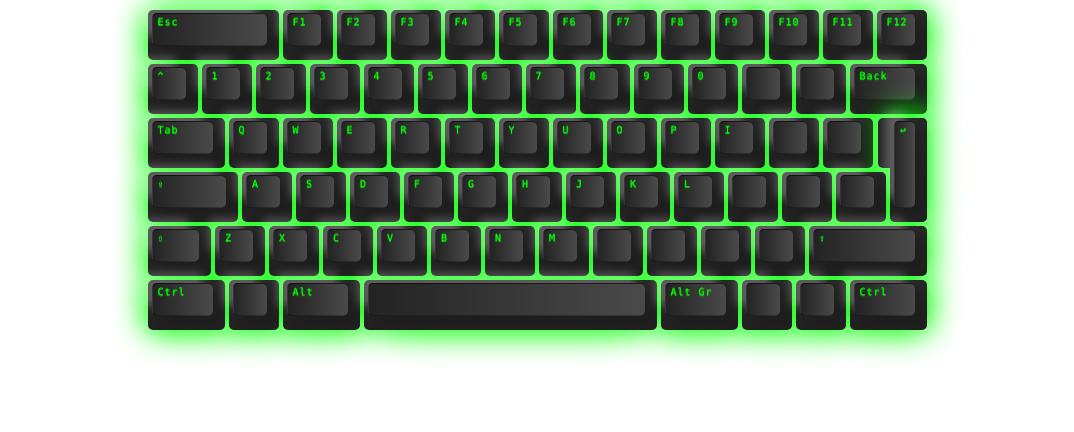
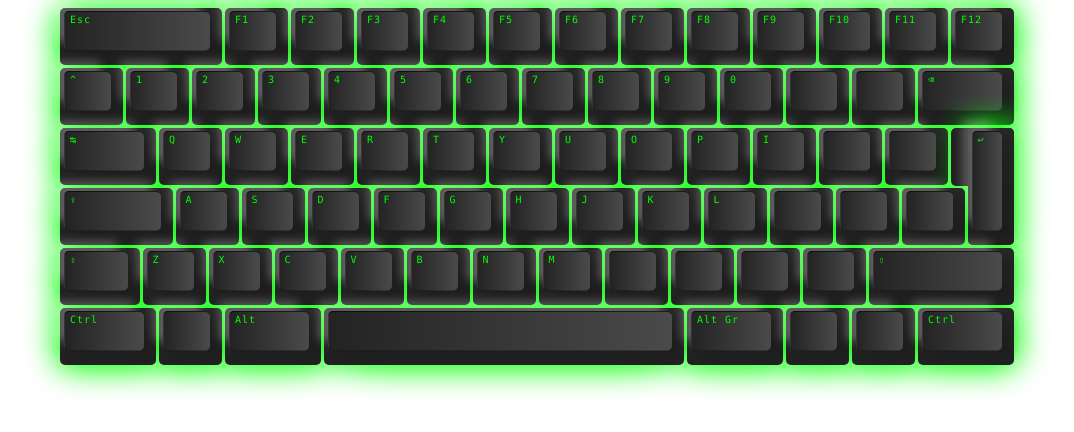
Before and after one commit to bnmosria/wrt, an Angular app: page / in a window 1280 px wide. Shown: the top 432 px of the page, without its empty margins (103-1177 px from the left). Built offline with nearby package versions, Linux system fonts and the light colour scheme.

Commit message:
Add key activation response

```diff
--- a/src/app/abstract-key.component.ts
+++ b/src/app/abstract-key.component.ts
@@ -5,11 +5,7 @@ import {KeyProperty} from './interfaces/key-property';
 
 @Component({template: ''})
 export abstract class AbstractKeyComponent {
-
-  constructor(private sanitizer: DomSanitizer) {}
-
   abstract get keyConfig(): KeyConfig;
-  abstract get keyProperties(): KeyProperty;
 
   @HostListener('click', ['$event'])
   bindKey(): void {
--- a/src/app/board/board-layout.scss
+++ b/src/app/board/board-layout.scss
@@ -13,22 +13,19 @@ $key-spacing-vertical: 5px;
   display: grid;
   grid-template-columns: repeat(58, ($key-size + $key-gutter) / 4);
   grid-template-rows: repeat(12, ($key-size + $key-gutter) / 2);
+  grid-gap: 3px;
   justify-content: center;
   letter-spacing: 1px;
   line-height: 24px;
 }
 
 .key {
-  align-items: center;
   background-color: $color-key;
-  display: flex;
   flex-direction: column;
   grid-column-end: span 4;
   grid-row-end: span 2;
   grid-template-columns: repeat(2, $key-size / 2);
   grid-template-rows: repeat(2, $key-size / 2);
-  justify-content: center;
-  margin: $key-gutter / 2;
 
   &.is-arrow-down,
   &.is-arrow-up {
@@ -81,15 +78,12 @@ $key-spacing-vertical: 5px;
     &::before {
       content: '';
       position: absolute;
-    }
-
-    &::before {
       background-color: $color-key;
       border-radius: $key-radius 0 0 $key-radius;
-      height: $key-size;
-      left: - $key-size / 4;
+      height: $key-size + ($key-gutter * 2);
+      left: - ($key-size / 4) - $key-gutter;
       top: 0;
-      width: $key-size / 4;
+      width: ($key-size / 4) + $key-gutter;
     }
   }
 
--- a/src/app/board/board.component.ts
+++ b/src/app/board/board.component.ts
@@ -5,7 +5,6 @@ import {CodeEnum} from '../enums/code.enum';
   selector: 'app-board',
   templateUrl: './board.component.html',
   styleUrls: ['./board.component.scss'],
-  changeDetection: ChangeDetectionStrategy.OnPush
 })
 export class BoardComponent {
   code: typeof CodeEnum = CodeEnum;
--- a/src/app/configs/keys.config.ts
+++ b/src/app/configs/keys.config.ts
@@ -13,12 +13,12 @@ export const KeysConfig: { [key in keyof typeof CodeEnum]: KeyConfig } = {
     code: 'Backquote',
   },
   Backspace: {
-    key: 'Back',
+    key: '&#9003;',
     keyCode: 8,
     code: 'Backspace',
   },
   Tab: {
-    key: 'Tab',
+    key: '&#8633;',
     keyCode: 9,
     code: 'Tab',
   },
@@ -53,7 +53,7 @@ export const KeysConfig: { [key in keyof typeof CodeEnum]: KeyConfig } = {
     code: 'CapsLock',
   },
   Escape: {
-    key: 'Esc',
+    key: 'esc',
     keyCode: 27,
     code: 'Escape',
   },
--- a/src/app/key/key.component.scss
+++ b/src/app/key/key.component.scss
@@ -1,4 +1,48 @@
 $key-radius: 5px;
+$key-idle-top: 3px;
+$key-idle-bottom: 14px;
+$key-idle-right: 12px;
+$key-idle-left: 4px;
+
+$key-active-diff: 3;
+
+@mixin key-up-effect {
+  padding: 0 10px;
+
+  &::before {
+    content: '';
+    position: absolute;
+    top: $key-idle-top;
+    left: $key-idle-left;
+    bottom: $key-idle-bottom;
+    right: $key-idle-right;
+    background: linear-gradient(90deg, #232323, #4a4a4a);
+    border-radius: $key-radius;
+    box-shadow: -10px -10px 10px rgba(255, 255, 255, .25),
+    10px 5px 10px rgba(0, 0, 0, .15);
+    border-left: 1px solid #0004;
+    border-bottom: 1px solid #0004;
+    border-top: 1px solid #0009;
+  }
+}
+
+@mixin key-down-effect {
+  padding: (0px + $key-active-diff) (12px + $key-active-diff);
+
+  &::before {
+    top: $key-idle-top + $key-active-diff;
+    left: $key-idle-left + $key-active-diff;
+    bottom: $key-idle-bottom - $key-active-diff;
+    right: $key-idle-right - $key-active-diff;
+    background: linear-gradient(90deg, #232323, #4a4a4a);
+    border-radius: $key-radius;
+    box-shadow: (-8px + $key-active-diff) (-8px + $key-active-diff) (12px + $key-active-diff) rgba(255, 255, 255, .25),
+      (12px + $key-active-diff) (7px + $key-active-diff) (12px + $key-active-diff) rgba(0, 0, 0, .15);
+    border-left: 1px solid #0004;
+    border-bottom: 1px solid #0004;
+    border-top: 1px solid #0009;
+  }
+}
 
 :host {
   --keyColor: #00ff00;
@@ -11,10 +55,13 @@ $key-radius: 5px;
   font-size: 10px;
   color: var(--keyColor);
   box-shadow: 0 0 30px 5px var(--keyColor);
-  text-shadow: 0 0.5px 1px var(--keyColor);
   user-select: none;
   cursor: pointer;
   text-transform: capitalize;
+
+  &.key-down > div {
+    @include key-down-effect;
+  }
 }
 
 div {
@@ -24,27 +71,11 @@ div {
   width: 100%;
   height: 100%;
   border-radius: $key-radius;
-  background: linear-gradient(180deg,#282828,#202020);
-  padding: 0 10px;
-
-  &:before {
-    content: '';
-    position: absolute;
-    top: 3px;
-    left: 4px;
-    bottom: 14px;
-    right: 12px;
-    background: linear-gradient(90deg,#232323,#4a4a4a);
-    border-radius: $key-radius;
-    box-shadow:
-      -10px -10px 10px rgba(255,255,255,.25),
-      10px 5px 10px rgba(0,0,0,.15);
-    border-left: 1px solid #0004;
-    border-bottom: 1px solid #0004;
-    border-top: 1px solid #0009;
-  }
+  background: linear-gradient(180deg, #282828, #202020);
 
   & span {
     position: relative;
   }
+
+  @include key-up-effect;
 }
--- a/src/app/key/key.component.ts
+++ b/src/app/key/key.component.ts
@@ -1,23 +1,69 @@
-import {Component, ChangeDetectionStrategy, Input} from '@angular/core';
-import {AbstractKeyComponent} from '../abstract-key.component';
+import {Component, Input, HostListener, OnInit, Output, EventEmitter, HostBinding} from '@angular/core';
 import {KeyConfig} from '../interfaces/key-config';
 import {KeysConfig} from '../configs/keys.config';
-import {KeyProperty} from '../interfaces/key-property';
 
 @Component({
   selector: 'app-key',
   templateUrl: './key.component.html',
   styleUrls: ['./key.component.scss'],
-  changeDetection: ChangeDetectionStrategy.OnPush
 })
-export class KeyComponent extends AbstractKeyComponent {
+export class KeyComponent implements OnInit {
   @Input()
   public key = '';
 
   @Input()
   public wide = 4;
 
-  get keyConfig(): KeyConfig {
+  @Output()
+  public keyEvent: EventEmitter<KeyboardEvent> = new EventEmitter<KeyboardEvent>();
+  public keyConfig!: KeyConfig;
+
+  @HostBinding('class.key-down')
+  public isKeyDown = 0;
+
+  public ngOnInit(): void {
+    this.retrieveKeyConfig();
+  }
+
+  @HostListener('mousedown')
+  public mouseDown(): void {
+    this.isKeyDown = 1;
+  }
+
+  @HostListener('mouseup')
+  public mouseUp(): void {
+    this.isKeyDown = 0;
+  }
+
+  @HostListener('click', ['$event'])
+  public emitKeyEvent(): void {
+    this.keyEvent.emit(
+      new KeyboardEvent('keydown', {
+        keyCode: this.keyConfig.keyCode,
+        key: this.keyConfig.key,
+        code: this.keyConfig.code
+      })
+    );
+  }
+
+  @HostListener('document:keydown', ['$event'])
+  public onKeydownHandler(event: KeyboardEvent): void {
+    event.preventDefault();
+
+    if (event.code === this.keyConfig.code) {
+      this.isKeyDown = 1;
+    }
+  }
+
+  @HostListener('document:keyup', ['$event'])
+  public onKeyupHandler(event: KeyboardEvent): void {
+    if (event.code === this.keyConfig.code) {
+      console.log(event);
+      this.isKeyDown = 0;
+    }
+  }
+
+  private retrieveKeyConfig(): void {
     if (undefined === this.key) {
       throw new Error('Can not create keyboard key without key input');
     }
@@ -28,10 +74,6 @@ export class KeyComponent extends AbstractKeyComponent {
       throw new Error(`A key config with the index ${this.key} does not exists`);
     }
 
-    return keyConfig;
-  }
-
-  get keyProperties(): KeyProperty {
-    return undefined;
+    this.keyConfig = keyConfig;
   }
 }
```
